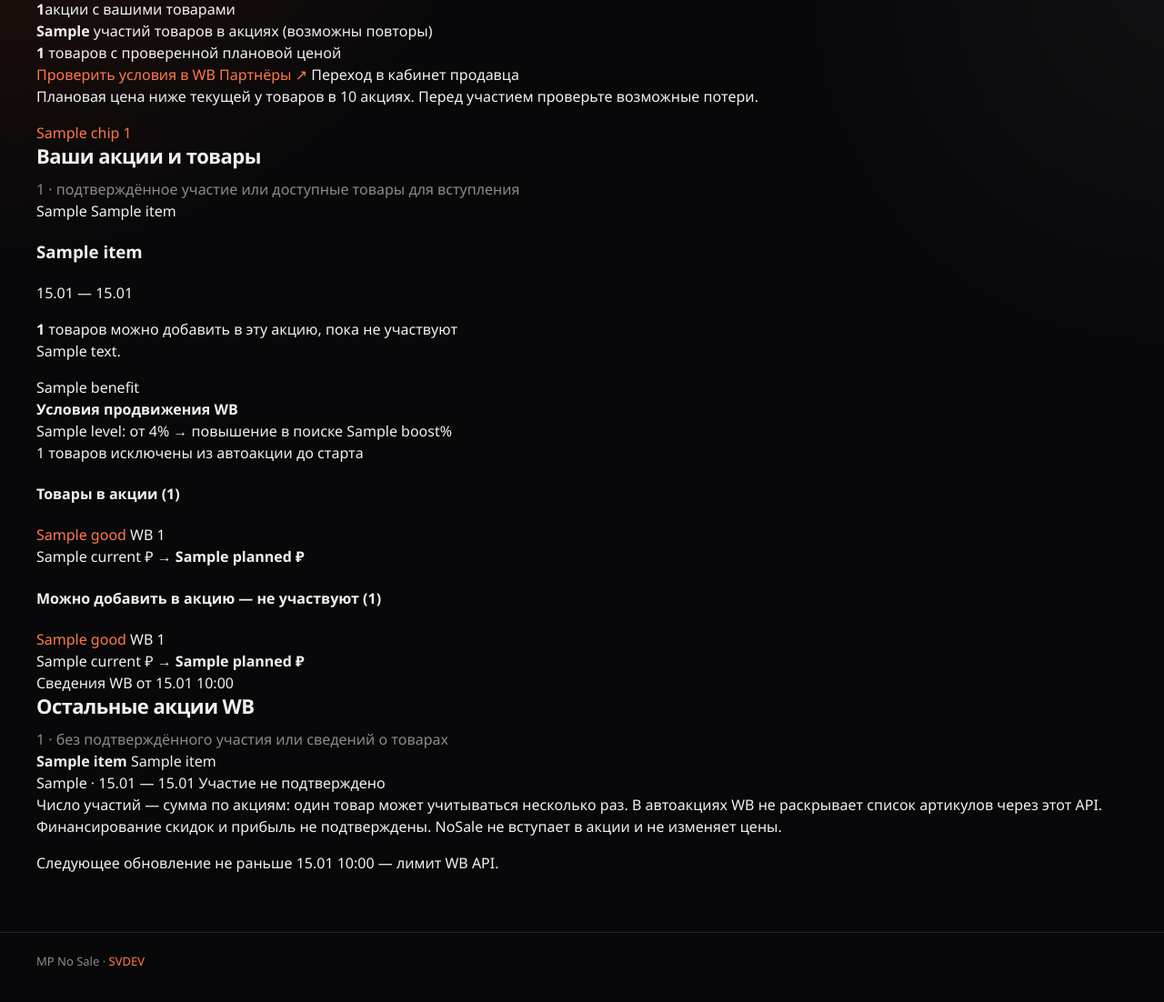
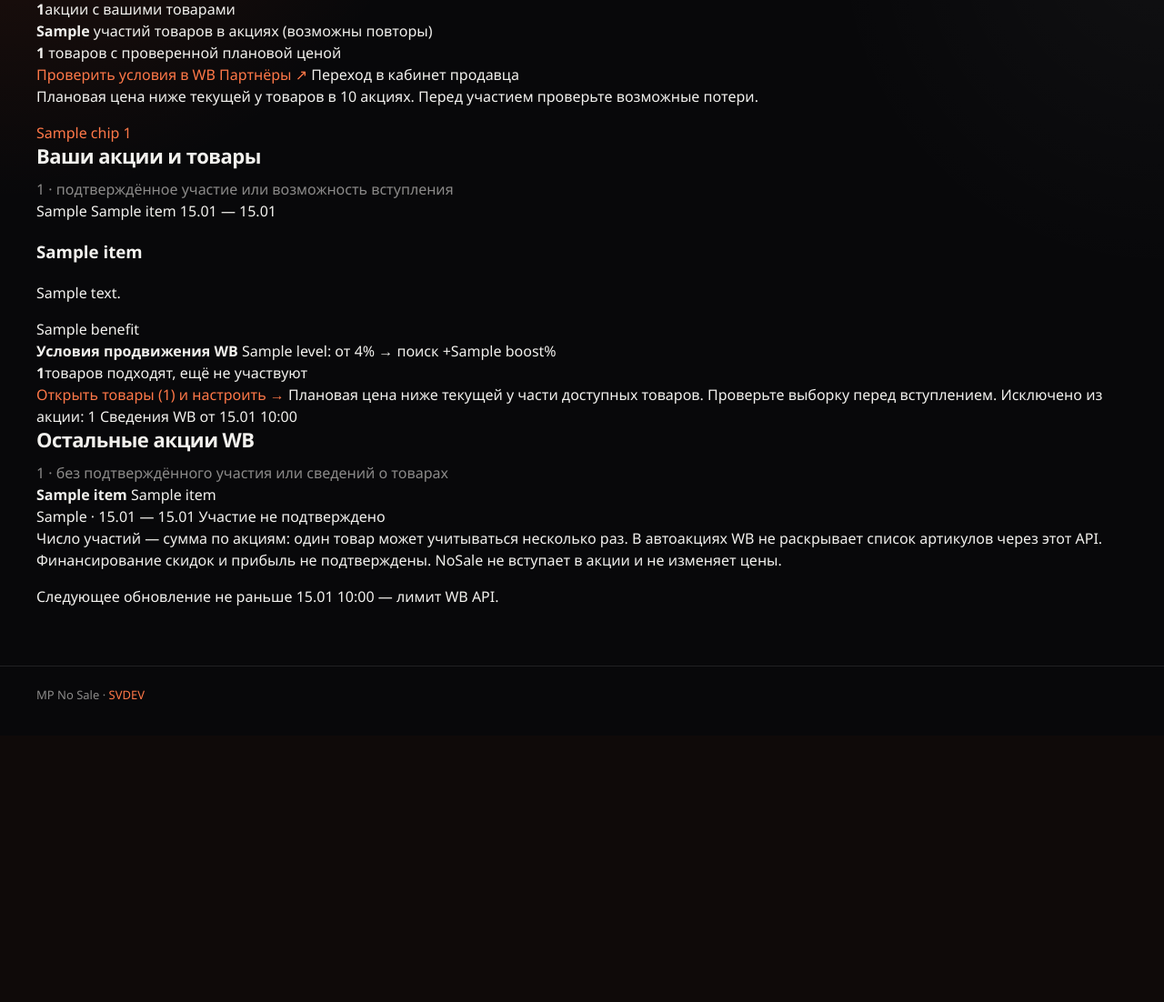
Before and after one commit to Anderhaos/Marketplace-Price-Guard, a Django app: template saas/portal/templates/guard/promotions.html in a window 1280 px wide. Shown: the part 285-1387 px from the top of the page at 91% size. After the commit the page ends 1055 px from the top, so only its background shows below. Run offline with Django 5.2, Linux system fonts and the light colour scheme; the template is opened without the code that fills it: most values are stand-ins (such as "Sample title", 1, 10 or a date in 2020).

Commit message:
feat(#106): compact promotion summaries with actionable cohort navigation

```diff
--- a/saas/portal/templates/guard/promotions.html
+++ b/saas/portal/templates/guard/promotions.html
@@ -57,104 +57,63 @@
 <section class="promo-action-section" aria-labelledby="promo-action-involved">
   <div class="promo-action-section-heading">
     <h2 id="promo-action-involved">Ваши акции и товары</h2>
-    <span class="muted">{{ promotion_focus|length }} · подтверждённое участие или доступные товары для вступления</span>
+    <span class="muted">{{ promotion_focus|length }} · подтверждённое участие или возможность вступления</span>
   </div>
-  <div class="compact-promo-grid promo-audit-grid" aria-label="Акции с участием или доступными товарами">
+  <div class="promo-action-list" aria-label="Акции магазина">
     {% for item in promotion_focus %}
-    <article class="compact-promo-card promo-audit-card promo-audit-span-{{ item.grid_span }}">
-      <header class="compact-promo-top">
+    <article class="promo-audit-card promo-action-line">
+      <div class="promo-action-line-main">
+        <div class="promo-action-line-badges">
           <span class="compact-promo-type">{{ item.display_type }}</span>
           <span class="promo-audit-period promo-audit-period--{{ item.period }}">{{ item.period_label }}</span>
-      </header>
+          {% if item.starts_at and item.ends_at %}
+          <span class="compact-promo-date">{{ item.starts_at|slice:"8:10" }}.{{ item.starts_at|slice:"5:7" }} — {{ item.ends_at|slice:"8:10" }}.{{ item.ends_at|slice:"5:7" }}</span>
+          {% endif %}
+        </div>
         <h3 class="promo-action-title">{{ item.name }}</h3>
-      {% if item.starts_at or item.ends_at %}
-      <p class="compact-promo-date">
-        {{ item.starts_at|slice:"8:10" }}.{{ item.starts_at|slice:"5:7" }} — {{ item.ends_at|slice:"8:10" }}.{{ item.ends_at|slice:"5:7" }}
-      </p>
-      {% endif %}
-      {% if item.has_participation %}
-        <div class="promo-action-main-fact">
-          <strong>{% if item.aggregate_known %}{{ item.aggregate_count }}{% else %}{{ item.matched_count }}{% endif %}</strong>
-          <span>товаров участвуют по данным WB</span>
-        </div>
-        {% if item.participating_stock != None %}
-        <p class="promo-action-subfact">{{ item.participating_stock }} из них с остатками</p>
-        {% endif %}
-        {% if item.participation_percentage != None %}
-        <p class="promo-action-subfact">Доля участия с учётом остатков: {{ item.participation_percentage }}%</p>
-        {% endif %}
-      {% else %}
-        <div class="promo-action-main-fact">
-          <strong>{{ item.candidate_count }}</strong>
-          <span>товаров можно добавить в эту акцию, пока не участвуют</span>
-        </div>
-      {% endif %}
-      {% if item.campaign_description %}
-        <p class="promo-action-description">{{ item.campaign_description|truncatechars:360 }}</p>
-      {% endif %}
+        {% if item.campaign_description %}<p class="promo-action-description">{{ item.campaign_description|truncatechars:240 }}</p>{% endif %}
         {% if item.campaign_benefits %}
-        <div class="promo-action-benefits" aria-label="Заявленные преимущества WB">
-          {% for benefit in item.campaign_benefits %}<span>{{ benefit }}</span>{% endfor %}
+        <div class="promo-action-benefits" aria-label="Преимущества из описания WB">
+          {% for benefit in item.campaign_benefits|slice:":4" %}<span>{{ benefit }}</span>{% endfor %}
         </div>
         {% endif %}
         {% if item.rank_levels %}
         <div class="promo-action-ranking">
           <strong>Условия продвижения WB</strong>
           {% for level in item.rank_levels %}
-          <p>{{ level.label }}: от {{ level.participation_rate }}% → повышение в поиске {{ level.boost }}%</p>
+          <span>{{ level.label }}: от {{ level.participation_rate }}% → поиск +{{ level.boost }}%</span>
           {% endfor %}
         </div>
         {% endif %}
-      {% if item.excluded_count %}
-        <p class="promo-action-subfact">{{ item.excluded_count }} товаров исключены из автоакции до старта</p>
-      {% endif %}
-      {% if item.has_price_drop %}
-        <p class="promo-audit-risk">Плановая цена ниже текущей: {{ item.participation.matched_decreases }} товар(ов).</p>
-      {% endif %}
-      {% if item.matched_products %}
-      <div class="promo-audit-products">
-        <h4>Товары в акции ({{ item.matched_count }})</h4>
-        {% for good in item.matched_products %}
-        <div class="promo-audit-product">
-          <div class="promo-audit-product-title">
-            <a href="https://www.wildberries.ru/catalog/{{ good.nm_id }}/detail.aspx" target="_blank" rel="noopener noreferrer">{{ good.title }}</a>
-            <span class="promo-audit-product-id">WB {{ good.nm_id }}</span>
       </div>
-          <div class="promo-audit-product-prices">
-            {% if good.current and good.planned %}
-            <span>{{ good.current }} ₽ → <strong>{{ good.planned }} ₽</strong></span>
-            {% if good.decrease %}<span class="promo-audit-risk">Плановая цена ниже</span>{% endif %}
-            {% else %}<span class="promo-audit-muted">Цена не передана WB</span>{% endif %}
+      <div class="promo-action-line-aside">
+        {% if item.has_participation %}
+        <div class="promo-action-main-fact">
+          <strong>{% if item.aggregate_known %}{{ item.aggregate_count }}{% else %}{{ item.matched_count }}{% endif %}</strong>
+          <span>товаров участвуют по данным WB</span>
         </div>
-        </div>
-        {% endfor %}
+        {% if item.participating_stock != None %}<span class="promo-action-subfact">С остатками: {{ item.participating_stock }}</span>{% endif %}
+        {% if item.participation_percentage != None %}<span class="promo-action-subfact">Доля участия: {{ item.participation_percentage }}%</span>{% endif %}
+        {% else %}
+        <div class="promo-action-main-fact">
+          <strong>{{ item.candidate_count }}</strong><span>товаров подходят, ещё не участвуют</span>
         </div>
         {% endif %}
+        {% if item.candidate_count %}
+        <a class="promo-action-manage-link" href="{% url 'dashboard' %}?promotion={{ item.id }}&amp;scope=candidates">Открыть товары ({{ item.candidate_count }}) и настроить <span aria-hidden="true">→</span></a>
+        {% if item.candidates.possibly_incomplete %}<span class="promo-audit-muted">Выборка WB может быть неполной (до 100 товаров)</span>{% endif %}
+        {% elif item.matched_count %}
+        <a class="promo-action-manage-link" href="{% url 'dashboard' %}?promotion={{ item.id }}&amp;scope=participants">Открыть товары ({{ item.matched_count }}) и настроить <span aria-hidden="true">→</span></a>
+        {% else %}
+        <span class="promo-action-subfact">{% if item.type == "auto" %}WB API не раскрывает артикулы автоакции{% else %}Список артикулов не подтверждён WB{% endif %}</span>
+        {% endif %}
         {% if item.candidate_products %}
-      <div class="promo-audit-products promo-action-candidates">
-        <h4>Можно добавить в акцию — не участвуют ({{ item.candidate_count }})</h4>
-        {% for good in item.candidate_products %}
-        <div class="promo-audit-product">
-          <div class="promo-audit-product-title">
-            <a href="https://www.wildberries.ru/catalog/{{ good.nm_id }}/detail.aspx" target="_blank" rel="noopener noreferrer">{{ good.title }}</a>
-            <span class="promo-audit-product-id">WB {{ good.nm_id }}</span>
-          </div>
-          <div class="promo-audit-product-prices">
-            {% if good.current and good.planned %}
-            <span>{{ good.current }} ₽ → <strong>{{ good.planned }} ₽</strong></span>
-            {% if good.decrease %}<span class="promo-audit-risk">Цена для вступления ниже</span>{% endif %}
-            {% else %}<span class="promo-audit-muted">Цена не передана WB</span>{% endif %}
-          </div>
-        </div>
-        {% endfor %}
-        {% if item.candidates.possibly_incomplete %}<p class="promo-audit-muted">Список WB частичный, до 100 товаров.</p>{% endif %}
-      </div>
+          <span class="promo-audit-risk">Плановая цена ниже текущей у части доступных товаров. Проверьте выборку перед вступлением.</span>
+        {% elif item.has_price_drop %}
+          <span class="promo-audit-risk">Плановая цена ниже текущей у {{ item.participation.matched_decreases }} участвующих товаров</span>
         {% endif %}
-      <div class="promo-action-footer">
-        <span>{% if item.details_at %}Сведения WB от {{ item.details_at|date:"d.m H:i" }}{% else %}По сохранённому календарю{% endif %}</span>
-        {% if item.type == "auto" %}
-          <span>WB API не отдаёт артикулы автоакции</span>
-        {% endif %}
+        {% if item.excluded_count %}<span class="promo-action-subfact">Исключено из акции: {{ item.excluded_count }}</span>{% endif %}
+        <span class="promo-action-source">{% if item.details_at %}Сведения WB от {{ item.details_at|date:"d.m H:i" }}{% else %}Сохранённый календарь WB{% endif %}</span>
       </div>
     </article>
     {% endfor %}
@@ -170,7 +129,7 @@
   </div>
   <div class="promo-action-quiet-list">
     {% for item in promotion_other %}
-    <article class="promo-audit-card promo-action-quiet-row">
+    <article class="promo-action-quiet-row">
       <div class="promo-action-quiet-title">
         <strong>{{ item.name }}</strong>
         <span class="promo-audit-period promo-audit-period--{{ item.period }}">{{ item.period_label }}</span>
```
Lines whose indentation alone changed are shown as unchanged.
